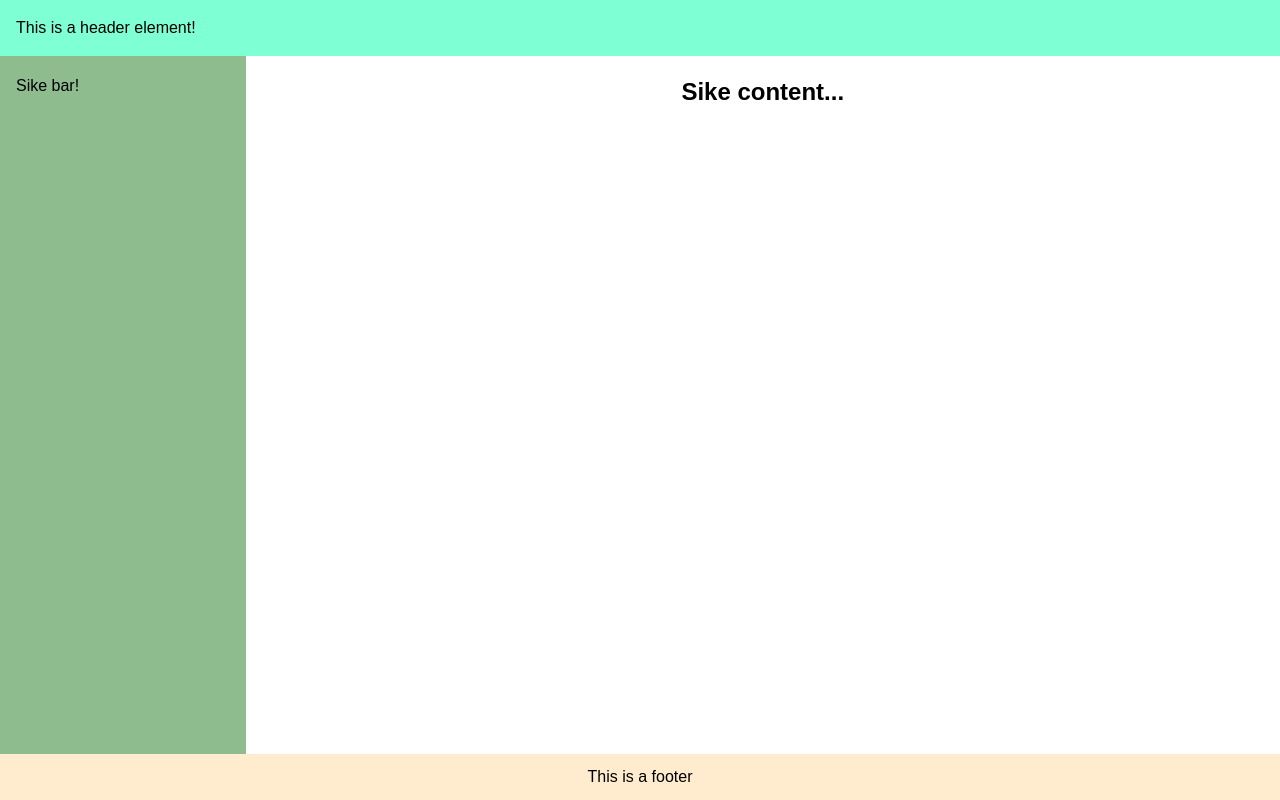
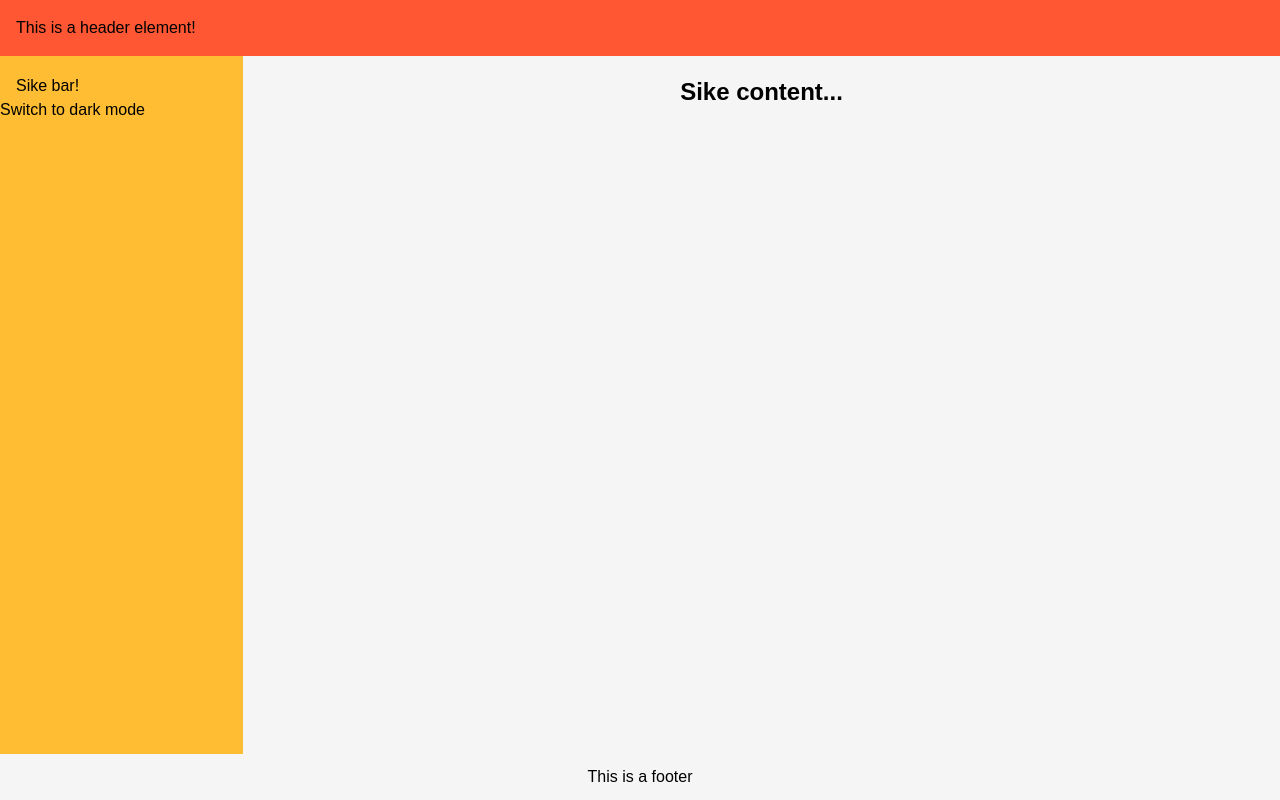
Before and after one commit to RaulAtWork/MinimalReddit, a React (Create React App) app: page / in a window 1280 px wide. Built offline with nearby package versions, Linux system fonts and the light colour scheme.

Commit message:
color theme change

```diff
--- a/public/index.html
+++ b/public/index.html
@@ -10,6 +10,7 @@
       content="Web site created using create-react-app"
     />
     <title>React Redux App</title>
+    <link id="themeLink" href="./mode_light.css" rel="stylesheet" type="text/css">
   </head>
   <body>
     <noscript>You need to enable JavaScript to run this app.</noscript>
--- /dev/null
+++ b/public/mode_dark.css
@@ -0,0 +1,6 @@
+:root{
+    --color-primary: #a50000;
+    --color-secondary: #a56a00;
+    --color-background: #1a1a1a;
+    --color-text: #ffffff;
+}
--- /dev/null
+++ b/public/mode_light.css
@@ -0,0 +1,6 @@
+:root{
+    --color-primary: #ff5733;
+    --color-secondary: #ffbd33;
+    --color-background: #f5f5f5;
+    --color-text: #000000;
+}
--- a/src/app/App.js
+++ b/src/app/App.js
@@ -3,10 +3,11 @@ import Header from "../components/Header";
 import Footer from "../components/Footer";
 import SideBar from "../components/SideBar";
 import Main from "../components/Main";
+import ThemeProvider from "./ThemeContext";
 
 function App() {
   return (
-    <>
+    <ThemeProvider>
       <Header />
       <div id="main-content">
         <SideBar />
@@ -15,7 +16,7 @@ function App() {
         </main>
       </div>
       <Footer />
-    </>
+    </ThemeProvider>
   );
 }
 
--- /dev/null
+++ b/src/app/ThemeContext.js
@@ -0,0 +1,37 @@
+import React, { useEffect, useState } from "react";
+
+const ROUTE_LIGHT = "./mode_light.css"
+const ROUTE_DARK =  "./mode_dark.css"
+
+export const MODE_LIGHT = "light";
+export const MODE_DARK = "dark";
+
+
+export const ThemeContext = React.createContext({
+  mode: MODE_LIGHT,
+  toggleTheme: () => {},
+});
+
+const ThemeProvider = ({ children }) => {
+  const [mode, setMode] = useState(MODE_LIGHT);
+
+    useEffect(() => {
+       const route = mode === MODE_LIGHT ? ROUTE_LIGHT : ROUTE_DARK
+
+        const themeElement = document.getElementById("themeLink")
+        themeElement.href = route
+
+    }, [mode])
+
+  const toggleTheme = () => {
+    setMode(mode === MODE_LIGHT ? MODE_DARK : MODE_LIGHT);
+  };
+
+  return (
+    <ThemeContext.Provider value={{ mode, toggleTheme }}>
+      {children}
+    </ThemeContext.Provider>
+  );
+};
+
+export default ThemeProvider;
--- a/src/components/SideBar.js
+++ b/src/components/SideBar.js
@@ -1,7 +1,13 @@
 import React from "react";
+import ThemeToggle from "./ThemeToggle";
 
-function SideBar () {
-  return <nav>Sike bar!</nav>;
+function SideBar() {
+  return (
+    <div>
+      <nav>Sike bar!</nav>
+      <ThemeToggle />
+    </div>
+  );
 }
 
 export default SideBar;
--- /dev/null
+++ b/src/components/ThemeToggle.js
@@ -0,0 +1,15 @@
+import React, { useContext } from 'react';
+import { MODE_LIGHT, ThemeContext } from '../app/ThemeContext';
+
+
+function ThemeToggle() {
+  const { mode, toggleTheme } = useContext(ThemeContext);
+
+  return (
+    <button onClick={toggleTheme}>
+      {mode === MODE_LIGHT ? 'Switch to dark mode' : 'Switch to light mode'}
+    </button>
+  );
+}
+
+export default ThemeToggle;
--- a/src/styles/global.css
+++ b/src/styles/global.css
@@ -6,8 +6,12 @@
   --nav-padding-top: 18px;
 }
 
+
+
 html{
     min-height: 100vh;
+    color: var(--color-text);
+    background-color: var(--color-background);
 }
 
 header {
@@ -16,7 +20,7 @@ header {
   justify-content: center;
   padding: 0px 16px;
   height: var(--header-height);
-  background-color: aquamarine; /*TODO remove*/
+  background-color: var(--color-primary);
 }
 
 footer {
@@ -26,7 +30,7 @@ footer {
   align-items: center;
   padding: 0px 16px;
   height: var(--footer-height);
-  background-color: blanchedalmond; /*TODO remove*/
+  background-color: var(--color-background);
 }
 
 #main-content {
@@ -35,7 +39,7 @@ footer {
 }
 #main-content > :first-child {
   width: 300px;
-  background-color: darkseagreen; /*TODO remove*/
+  background-color: var(--color-secondary);
 }
 
 nav{
```
Also changed, not shown: .eslintrc.json, src/styles/styles.css (line endings or trailing spaces).
